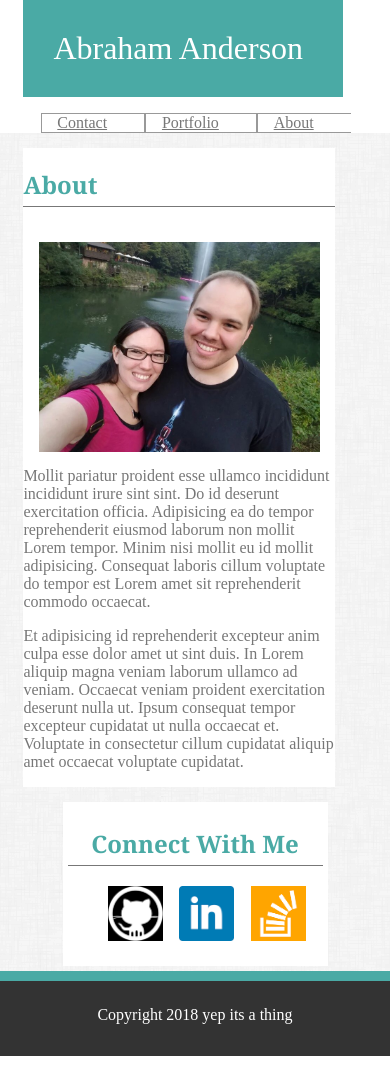
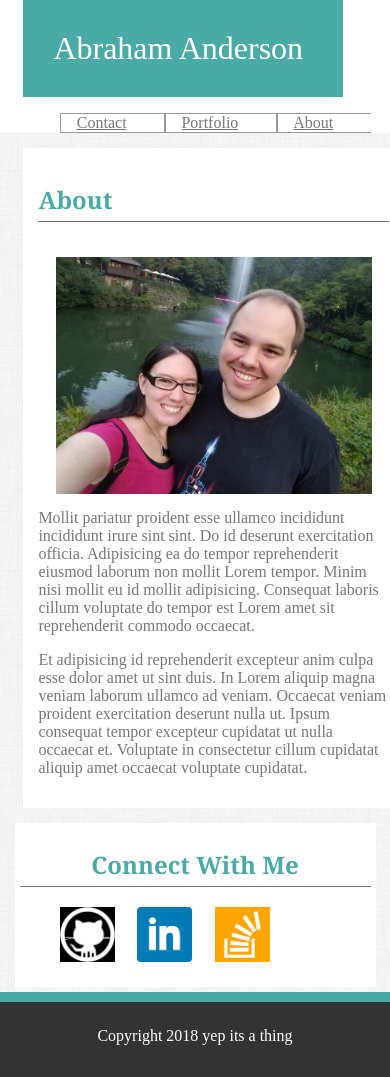
Before and after one commit to Dabea/responsive-Portfolio, a plain HTML site: page index.html in a window 390 px wide. Before the commit the page ends 1056 px from the top, so only its background shows below. Drawn offline with Linux system fonts and the light colour scheme.

Commit message:
updated styles for responsive design

```diff
--- a/assets/css/style.css
+++ b/assets/css/style.css
@@ -73,19 +73,15 @@ a:hover {
 
 /* Main Content **/
 .main-content {
-
-
-}
-
-   .main-content {
+    width:40%;
     float: left;
     background-color: #ffffff;
-        width:590px;
     max-width: 590px;
     margin-left: 20%;
     position: relative;
     margin:0 15px;
     margin-left: 20%;
+    padding:15px;
 }
 
 
@@ -123,8 +119,8 @@ a:hover {
 
 /** Conntact Area **/
 .contact-content {
-    min-width: 255px;
-    width:255px;
+    min-width: 270px;
+    width:270px;
     background-color: #ffffff;
     overflow: auto;
     margin: 15px;
@@ -218,20 +214,18 @@ textarea {
 /** media Query's **/
 
 
-@media screen and (max-width: 980px) {
+@media screen and (max-width: 1112px) {
     .about-img{
         width:40%;
         float: left;
         padding-right: 15px;
-
-
-
     }
 
     .main-content {
-        width:80%;
+        width:90%;
         margin-left: 6%;
         margin-bottom: 15px;
+        padding:15px;
     }
 
     .masthead-name{
@@ -239,9 +233,9 @@ textarea {
     }
 
     .contact-content {
-        widows: 275px;
+        width:230px;
+        position: static;
         margin-top: 15px;
-        position: static;
         display: block;
         margin: 0 auto;
     }
@@ -256,6 +250,10 @@ textarea {
         padding-left: 0px;
 
 
+    }
+
+    .contact-content {
+        width:90%;
     }
 
 
@@ -273,7 +271,7 @@ textarea {
         width:90%;
         margin: 0px;
         margin-top: 19px;
-        margin-right: 20px;
+        margin-left: 5%;
     }
 
     .masthead-navigation ul li {
```
Lines whose indentation alone changed are shown as unchanged.
